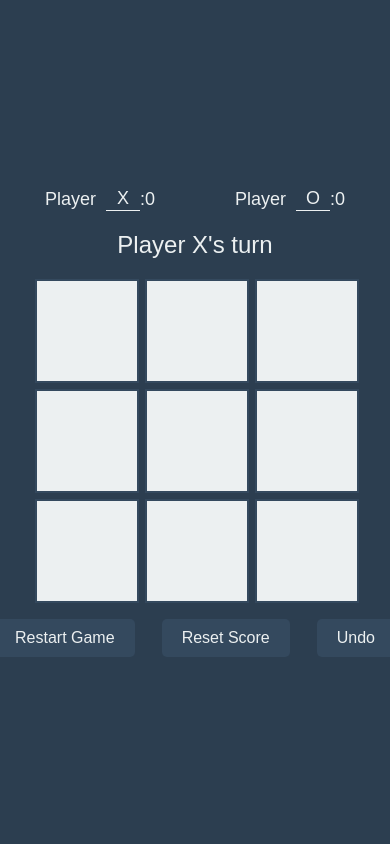
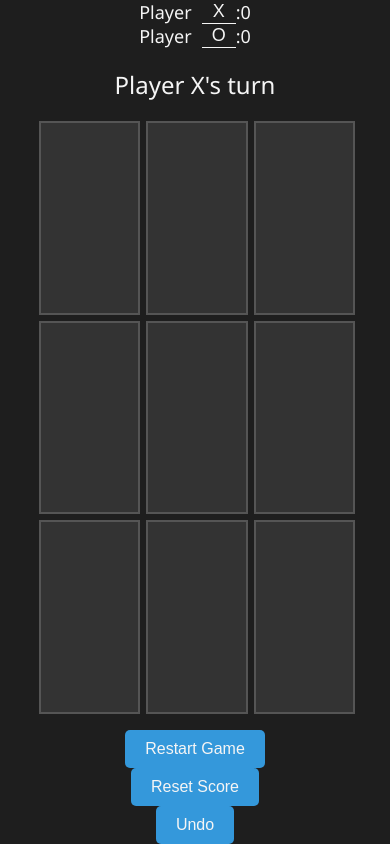
Before and after one commit to pragunsrv/Tic-Tac-Toe, a plain HTML site: page index.html in a window 390 px wide. Drawn offline with Linux system fonts and the light colour scheme.

Commit message:
Implement Game Board Resizing and Responsive Design
Game Logic: Fixed cell click handling, updated game win and draw detection.
UI Elements: Improved integration of player names and updated modal functionality.
Functionality: Added undo functionality, improved score updating, and ensured smooth game restarts.

```diff
--- a/script.js
+++ b/script.js
@@ -11,6 +11,7 @@ const gameOverModal = document.getElementById('game-over-modal');
 const gameOverMessage = document.getElementById('game-over-message');
 const closeModal = document.getElementById('close-modal');
 const modalRestartButton = document.getElementById('modal-restart');
+
 let currentPlayer = 'X';
 let isGameActive = true;
 let playerXScore = 0;
@@ -18,14 +19,10 @@ let playerOScore = 0;
 let winningCombination = [];
 let history = [];
 
-const PLAYER_X_WON = 'PLAYER_X_WON';
-const PLAYER_O_WON = 'PLAYER_O_WON';
-const TIE = 'TIE';
-
+// Event listeners
 cells.forEach(cell => {
     cell.addEventListener('click', handleClick, { once: true });
 });
-
 restartButton.addEventListener('click', restartGame);
 resetScoreButton.addEventListener('click', resetScore);
 undoButton.addEventListener('click', undoMove);
@@ -35,11 +32,13 @@ modalRestartButton.addEventListener('click', () => {
     restartGame();
 });
 
+// Handle click on a cell
 function handleClick(e) {
     const cell = e.target;
     if (!isGameActive) return;
 
     cell.textContent = currentPlayer;
+    cell.removeEventListener('click', handleClick); // Prevent further clicks
     history.push({ cell, player: currentPlayer });
 
     if (checkWin(currentPlayer)) {
@@ -56,10 +55,12 @@ function handleClick(e) {
     }
 }
 
+// Get the current player's name from input field
 function getCurrentPlayerName() {
     return currentPlayer === 'X' ? playerXNameInput.value : playerONameInput.value;
 }
 
+// Check if the current player has won
 function checkWin(player) {
     const winPatterns = [
         [0, 1, 2],
@@ -81,48 +82,56 @@ function checkWin(player) {
     });
 }
 
+// Check if the game is a draw
 function isDraw() {
     return [...cells].every(cell => {
         return cell.textContent === 'X' || cell.textContent === 'O';
     });
 }
 
+// Restart the game
 function restartGame() {
     cells.forEach(cell => {
         cell.textContent = '';
         cell.classList.remove('win');
         cell.addEventListener('click', handleClick, { once: true });
     });
-    currentPlayer = 'X';
     statusText.textContent = `Player ${getCurrentPlayerName()}'s turn`;
     isGameActive = true;
+    winningCombination = [];
     history = [];
+    playerXNameInput.value = 'X';
+    playerONameInput.value = 'O';
 }
 
+// Reset the score
 function resetScore() {
     playerXScore = 0;
     playerOScore = 0;
     playerXScoreText.textContent = playerXScore;
     playerOScoreText.textContent = playerOScore;
-    restartGame();
 }
 
+// Undo the last move
 function undoMove() {
-    if (history.length > 0 && isGameActive) {
+    if (history.length > 0) {
         const lastMove = history.pop();
         lastMove.cell.textContent = '';
         lastMove.cell.addEventListener('click', handleClick, { once: true });
         currentPlayer = lastMove.player;
         statusText.textContent = `Player ${getCurrentPlayerName()}'s turn`;
+        isGameActive = true;
     }
 }
 
+// Highlight the winning cells
 function highlightWinningCells() {
     winningCombination.forEach(index => {
         cells[index].classList.add('win');
     });
 }
 
+// Update the score for the winner
 function updateScore(player) {
     if (player === 'X') {
         playerXScore++;
@@ -133,6 +142,7 @@ function updateScore(player) {
     }
 }
 
+// Show the game over modal with a message
 function showGameOverModal(message) {
     gameOverMessage.textContent = message;
     gameOverModal.style.display = 'block';
--- a/styles.css
+++ b/styles.css
@@ -5,9 +5,9 @@ body {
     align-items: center;
     height: 100vh;
     margin: 0;
-    background-color: #2c3e50;
-    font-family: Arial, sans-serif;
-    color: #ecf0f1;
+    background-color: #1e1e1e;
+    font-family: 'Segoe UI', Tahoma, Geneva, Verdana, sans-serif;
+    color: #f5f5f5;
 }
 
 #player-info {
@@ -28,8 +28,8 @@ body {
     margin-left: 10px;
     background: none;
     border: none;
-    border-bottom: 1px solid #ecf0f1;
-    color: #ecf0f1;
+    border-bottom: 1px solid #f5f5f5;
+    color: #f5f5f5;
     font-size: 18px;
     width: 30px;
     text-align: center;
@@ -47,26 +47,29 @@ body {
 
 #game {
     display: grid;
-    grid-template-columns: repeat(3, 100px);
-    grid-template-rows: repeat(3, 100px);
+    grid-template-columns: repeat(3, 1fr);
+    grid-template-rows: repeat(3, 1fr);
     gap: 10px;
+    width: 300px;
+    height: 300px;
 }
 
 .cell {
-    width: 100px;
-    height: 100px;
-    background-color: #ecf0f1;
-    border: 2px solid #34495e;
+    width: 100%;
+    height: 100%;
+    background-color: #333;
+    border: 2px solid #555;
     display: flex;
     justify-content: center;
     align-items: center;
     font-size: 24px;
+    color: #f5f5f5;
     cursor: pointer;
     transition: background-color 0.3s ease;
 }
 
 .cell:hover {
-    background-color: #bdc3c7;
+    background-color: #444;
 }
 
 .cell.win {
@@ -85,15 +88,15 @@ button {
     padding: 10px 20px;
     font-size: 16px;
     cursor: pointer;
-    background-color: #34495e;
-    color: #ecf0f1;
+    background-color: #3498db;
+    color: #f5f5f5;
     border: none;
     border-radius: 5px;
     transition: background-color 0.3s ease;
 }
 
 button:hover {
-    background-color: #bdc3c7;
+    background-color: #2980b9;
 }
 
 .modal {
@@ -105,18 +108,18 @@ button:hover {
     width: 100%;
     height: 100%;
     overflow: auto;
-    background-color: rgb(0,0,0);
-    background-color: rgba(0,0,0,0.4);
+    background-color: rgba(0, 0, 0, 0.8);
 }
 
 .modal-content {
-    background-color: #fefefe;
+    background-color: #2c3e50;
     margin: 15% auto;
     padding: 20px;
     border: 1px solid #888;
     width: 80%;
     max-width: 500px;
     text-align: center;
+    color: #f5f5f5;
 }
 
 .close {
@@ -128,7 +131,24 @@ button:hover {
 
 .close:hover,
 .close:focus {
-    color: black;
+    color: #f5f5f5;
     text-decoration: none;
     cursor: pointer;
 }
+
+@media (max-width: 600px) {
+    #player-info, #buttons {
+        width: 100%;
+        flex-direction: column;
+        align-items: center;
+    }
+
+    #game {
+        width: 80%;
+        height: 80%;
+    }
+
+    #buttons {
+        width: 80%;
+    }
+}
```
